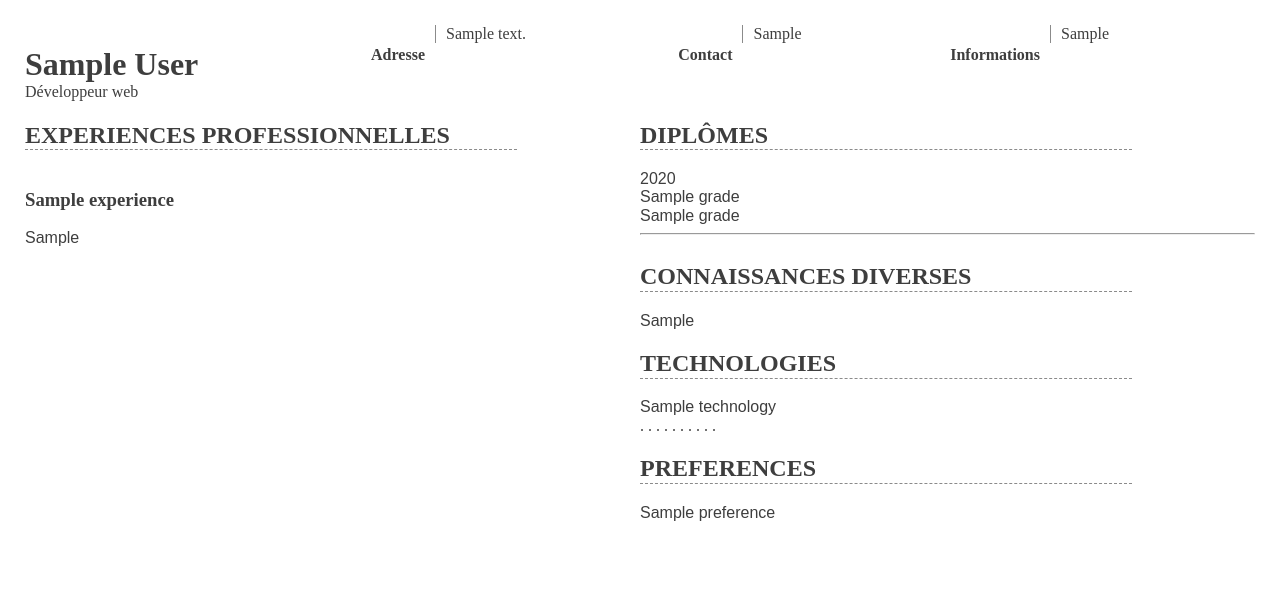
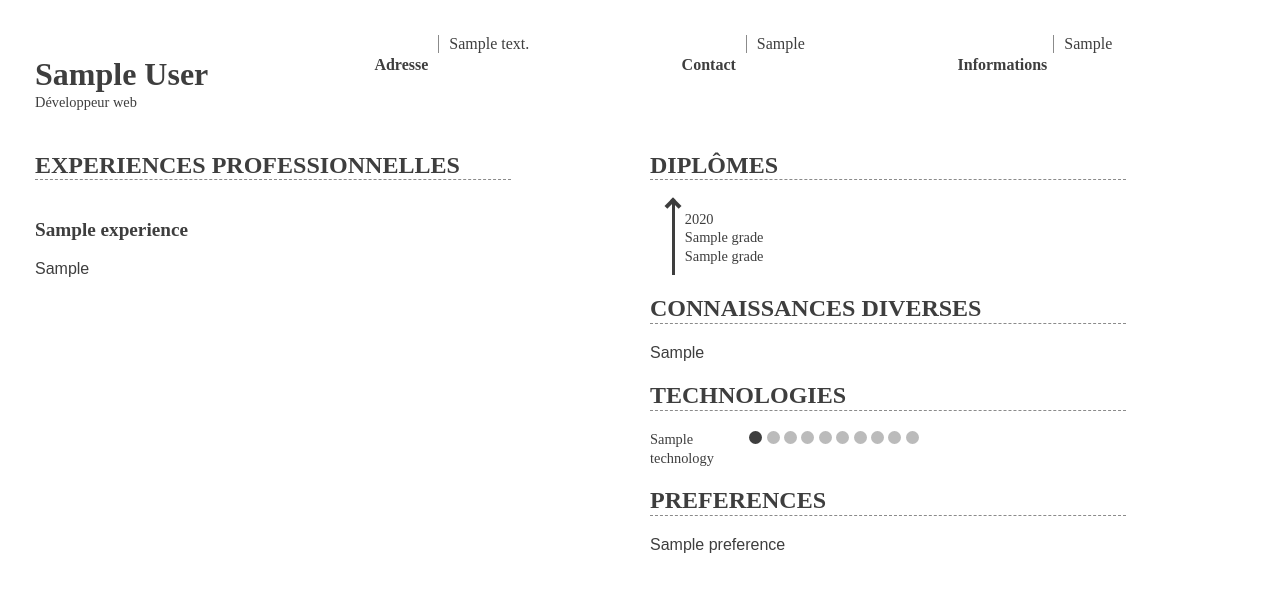
Before and after one commit to KernelPan1k/cv_generator, a Django app: page /cv/1/ in a window 1280 px wide. Shown: the top 592 px of the page. Run offline with Django 3.2, Linux system fonts and the light colour scheme; tables that the repository leaves empty hold one stand-in row (values such as "Sample post"); some libraries are stand-ins or nearby versions.

Commit message:
base of style

```diff
--- a/static/cv/css/style.css
+++ b/static/cv/css/style.css
@@ -1,7 +1,6 @@
 @charset "UTF-8";
-/* line 6, ../scss/style.scss */
+/* line 7, ../scss/style.scss */
 body {
-  font-size: 1em;
   padding: 25px;
 }
 /* line 10, ../scss/style.scss */
@@ -9,35 +8,97 @@ body * {
   color: #3e3e3e;
   box-sizing: border-box;
   font-family: Cantarell;
+  font-size: 16px;
 }
 
-/* line 17, ../scss/style.scss */
+/* line 18, ../scss/style.scss */
 h1 {
   margin-bottom: 0;
+  font-size: 2em;
 }
 
-/* line 21, ../scss/style.scss */
+/* line 23, ../scss/style.scss */
 h2 {
   width: 80%;
   border-bottom: 1px dashed #8b8b8b;
+  font-size: 1.5em;
 }
 
-/* line 26, ../scss/style.scss */
+/* line 29, ../scss/style.scss */
+h3 {
+  font-size: 1.2em;
+}
+
+/* line 33, ../scss/style.scss */
+h4 {
+  font-size: 1em;
+}
+
+/* line 37, ../scss/style.scss */
+p, span, li {
+  font-size: .9em;
+}
+
+/* line 41, ../scss/style.scss */
 li {
   list-style: none;
 }
-/* line 28, ../scss/style.scss */
+/* line 44, ../scss/style.scss */
 li:before {
   content: " ۔ ";
 }
 
-/* line 34, ../scss/style.scss */
+/* line 49, ../scss/style.scss */
+.body-arrow {
+  border-right: 3px solid #3e3e3e;
+}
+
+/* line 53, ../scss/style.scss */
+.arrow {
+  border: solid #3e3e3e;
+  border-width: 0 4px 4px 0;
+  display: inline-block;
+  padding: 4px;
+  transform: rotate(-135deg);
+  -webkit-transform: rotate(-135deg);
+}
+
+/* line 62, ../scss/style.scss */
+.l-box {
+  padding: 10px;
+}
+
+/* line 66, ../scss/style.scss */
+.dot {
+  height: .9em;
+  width: .9em;
+  background-color: #bbb;
+  border-radius: 50%;
+  display: inline-block;
+}
+/* line 73, ../scss/style.scss */
+.dot.dot-dark {
+  background-color: #3e3e3e;
+}
+
+/* line 80, ../scss/style.scss */
 .user-info h4 {
   text-align: right;
   padding-right: 10px;
 }
-/* line 39, ../scss/style.scss */
+/* line 85, ../scss/style.scss */
 .user-info .data {
   padding-left: 10px;
   border-left: 1px solid #8b8b8b;
 }
+
+/* line 92, ../scss/style.scss */
+.grades .arrow, .grades .dot {
+  float: right;
+  position: relative;
+  left: .5em;
+}
+/* line 98, ../scss/style.scss */
+.grades .dot {
+  top: 1em;
+}
--- a/static/cv/scss/style.scss
+++ b/static/cv/scss/style.scss
@@ -2,33 +2,79 @@ $base: #3e3e3e;
 $light: lighten($base, 30%);
 $padding-big: 25px;
 $padding-small: 10px;
+$font-size: 16px;
 
 body {
-  font-size: 1em;
   padding: $padding-big;
 
   * {
     color: $base;
     box-sizing: border-box;
-    font-family: Cantarell
+    font-family: Cantarell;
+    font-size: $font-size;
   }
 }
 
 h1 {
   margin-bottom: 0;
+  font-size: 2em;
 }
 
 h2 {
   width: 80%;
   border-bottom: 1px dashed $light;
+  font-size: 1.5em;
+}
+
+h3 {
+  font-size: 1.2em;
+}
+
+h4 {
+  font-size: 1em;
+}
+
+p, span, li {
+  font-size: .9em;
 }
 
 li {
   list-style: none;
+
   &:before {
     content: " ۔ ";
   }
 }
+
+.body-arrow {
+  border-right: 3px solid $base;
+}
+
+.arrow {
+  border: solid $base;
+  border-width: 0 4px 4px 0;
+  display: inline-block;
+  padding: 4px;
+  transform: rotate(-135deg);
+  -webkit-transform: rotate(-135deg);
+}
+
+.l-box {
+  padding: $padding-small;
+}
+
+.dot {
+  height: .9em;
+  width: .9em;
+  background-color: #bbb;
+  border-radius: 50%;
+  display: inline-block;
+
+  &.dot-dark {
+    background-color: $base;
+  }
+}
+
 
 .user-info {
   h4 {
@@ -41,3 +87,15 @@ li {
     border-left: 1px solid $light;
   }
 }
+
+.grades {
+  .arrow, .dot {
+    float: right;
+    position: relative;
+    left: .5em;
+  }
+
+  .dot {
+    top: 1em;
+  }
+}
--- a/templates/cv/index.html
+++ b/templates/cv/index.html
@@ -8,14 +8,16 @@
           integrity="sha384-oAOxQR6DkCoMliIh8yFnu25d7Eq/PHS21PClpwjOTeU2jRSq11vu66rf90/cZr47"
           crossorigin="anonymous">
     <link rel="stylesheet" href="{% static "cv/css/style.css" %}">
+    {#    https://bernii.github.io/gauge.js/#}
+    <script src="{% static "cv/js/gauge.js" %}"></script>
 </head>
 <body>
 <div class="pure-g">
-    <div class="pure-u-1-4">
+    <div class="pure-u-1-4 l-box">
         <h1>{{ obj.full_name }}</h1>
         <span>Développeur web</span>
     </div>
-    <div class="pure-u-1-4">
+    <div class="pure-u-1-4 l-box">
         <div class="pure-g user-info">
             <div class="pure-u-1-3">
                 <h4>Adresse</h4>
@@ -27,7 +29,7 @@
             </div>
         </div>
     </div>
-    <div class="pure-u-1-4">
+    <div class="pure-u-1-4 l-box">
         <div class="pure-g user-info">
             <div class="pure-u-1-3">
                 <h4>Contact</h4>
@@ -39,7 +41,7 @@
             </div>
         </div>
     </div>
-    <div class="pure-u-1-4">
+    <div class="pure-u-1-4 l-box">
         <div class="pure-g user-info">
             <div class="pure-u-1-3">
                 <h4>Informations</h4>
@@ -54,7 +56,7 @@
 </div>
 
 <div class="pure-g">
-    <div class="pure-u-1-2">
+    <div class="pure-u-1-2 l-box">
         <h2>EXPERIENCES PROFESSIONNELLES</h2>
 
         {% for experience in obj.experience_set.all %}
@@ -67,19 +69,30 @@
             </div>
         {% endfor %}
     </div>
-    <div class="pure-u-1-2">
+    <div class="pure-u-1-2 l-box">
         <div class="pure-g">
             <div class="pure-u-1-1">
                 <h2>DIPLÔMES</h2>
 
+                <div class="pure-g grades">
                     {% for grade in obj.grade_set.all %}
-                    {{ grade.year }}
+                        <div class="pure-u-1-24 body-arrow">
+                            {% if forloop.first %}
+                                <span class="arrow"></span>
+                            {% else %}
+                                <span class="dot dot-dark"></span>
+                            {% endif %}
+                        </div>
+
+                        <div class="pure-u-23-24 l-box">
+                            <span>{{ grade.year }}</span>
                             <br>
-                    {{ grade.title }}
+                            <span>{{ grade.title }}</span>
                             <br>
-                    {{ grade.sub_title }}
-                    <hr>
+                            <span>{{ grade.sub_title }}</span>
+                        </div>
                     {% endfor %}
+                </div>
 
             </div>
 
@@ -95,11 +108,15 @@
                 <div class="pure-g">
                     {% for technology in obj.technology_set.all %}
                         <div class="pure-u-1-2">
-                            {{ technology.title }}
-                            <div>
+                            <div class="pure-g">
+                                <div class="pure-u-1-3">
+                                    <span>{{ technology.title }}</span>
+                                </div>
+                                <div class="pure-u-2-3">
                                     {% for i in '0123456789'|make_list %}
-                                    <span class="bullet {% if technology.force >= forloop.counter %}bullet-dark{% endif %}">.</span>
+                                        <span class="bullet dot {% if technology.force >= forloop.counter %}dot-dark{% endif %}"></span>
                                     {% endfor %}
+                                </div>
                             </div>
                         </div>
                     {% endfor %}
```
Also changed, not shown: static/cv/js/gauge.js (added). Lines whose indentation alone changed are shown as unchanged.
